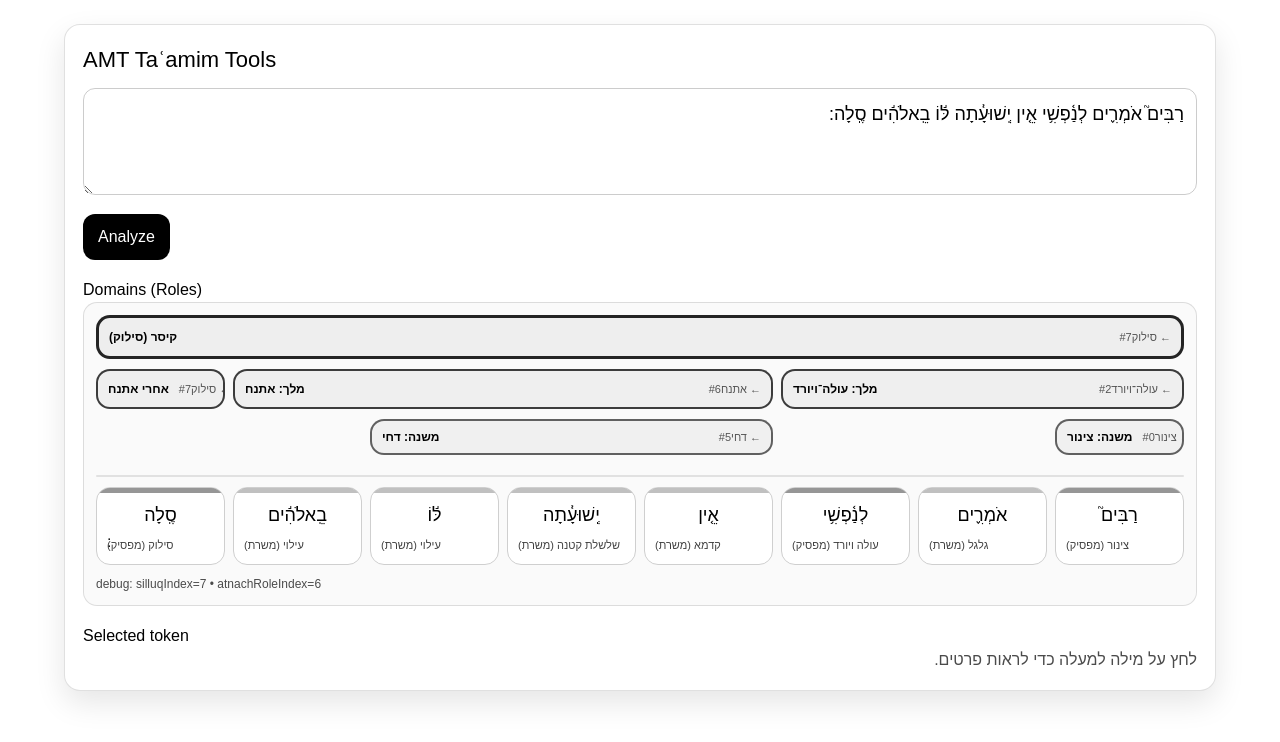
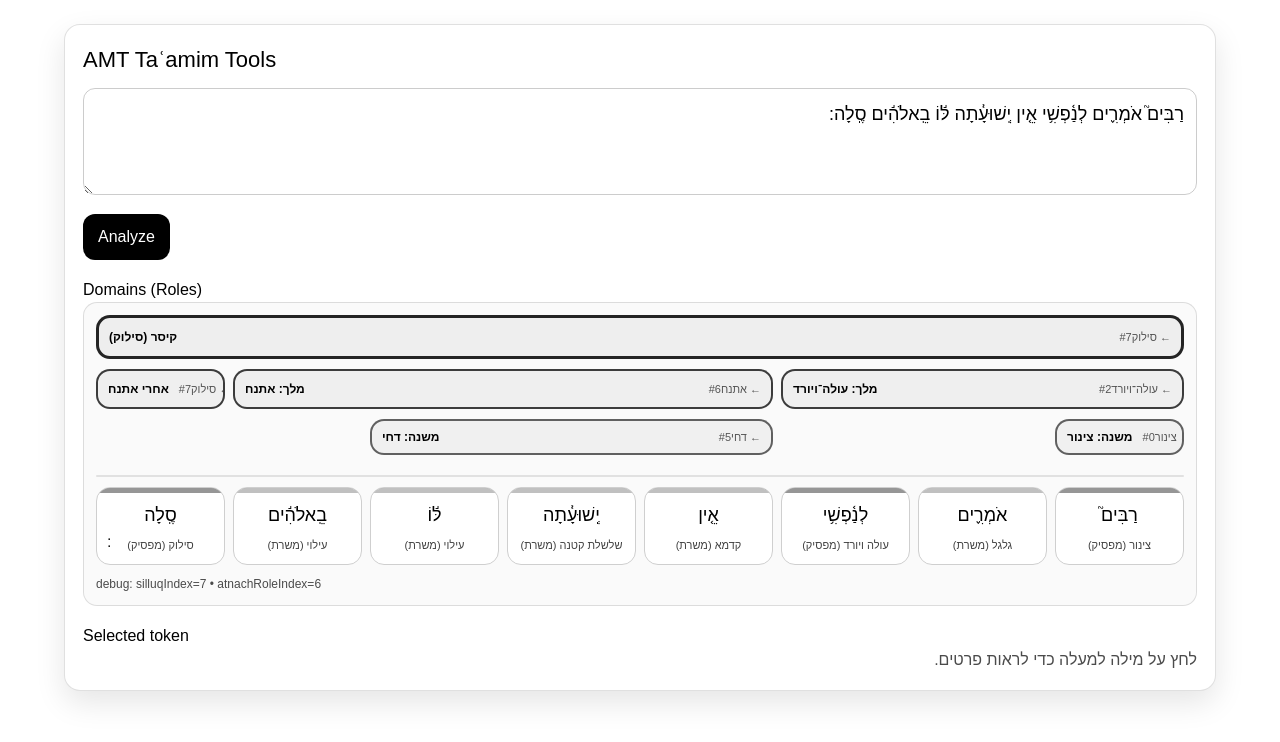
Before and after one commit to ShmouelAttali/emet-ve-mishpat, a Next.js app: page /tools in a window 1280 px wide. Both pictures are taken after a click on the button "Analyze". Shown: the top 742 px of the page. Built offline with nearby package versions, Linux system fonts and the light colour scheme.

Commit message:
Simplify TokensRow UI layout: remove unused flex styles in metadata container.

```diff
--- a/app/tools/ui/TokensRow.tsx
+++ b/app/tools/ui/TokensRow.tsx
@@ -87,7 +87,7 @@
                             {t.raw}
                         </div>
 
-                        <div style={{ fontSize: 11, opacity: 0.75, marginTop: 8, display: "flex", justifyContent: "space-between", gap: 6 }}>
+                        <div style={{ fontSize: 11, opacity: 0.75, marginTop: 8}}>
                             <span>{`${hebName} (${roleLabel})`}</span>
                         </div>
 
```
